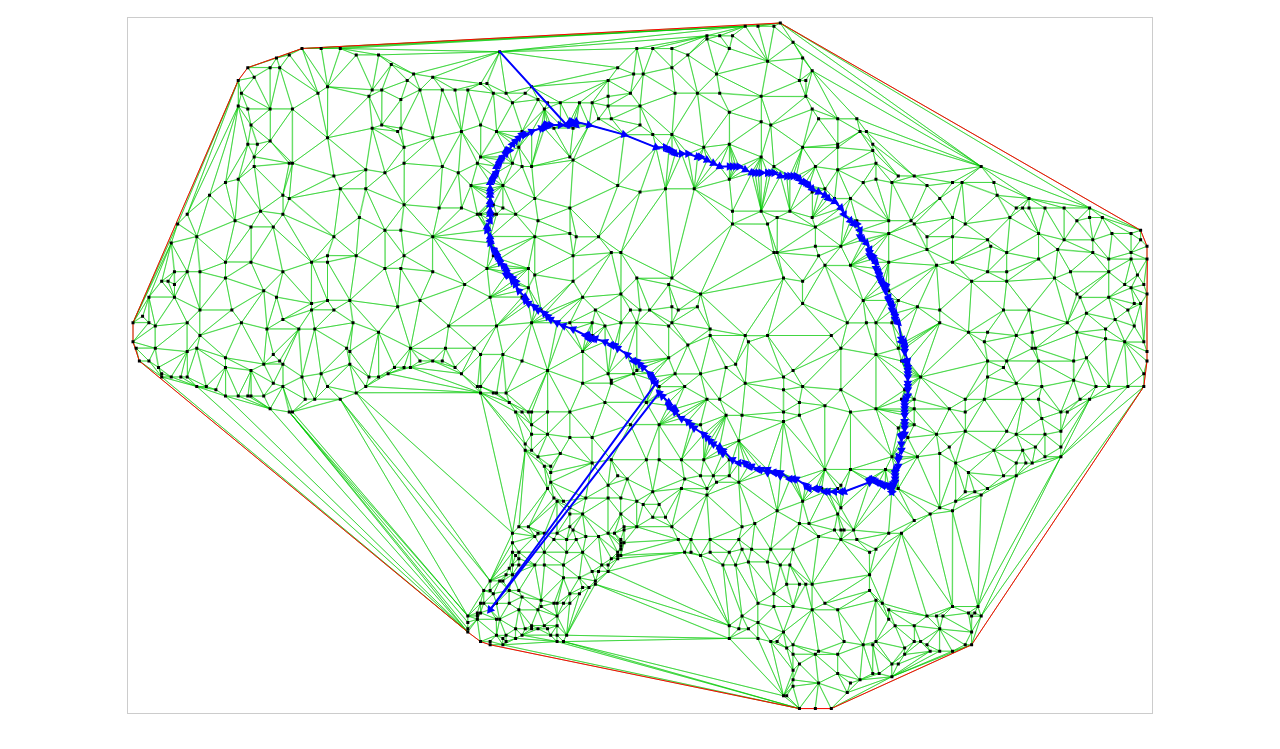
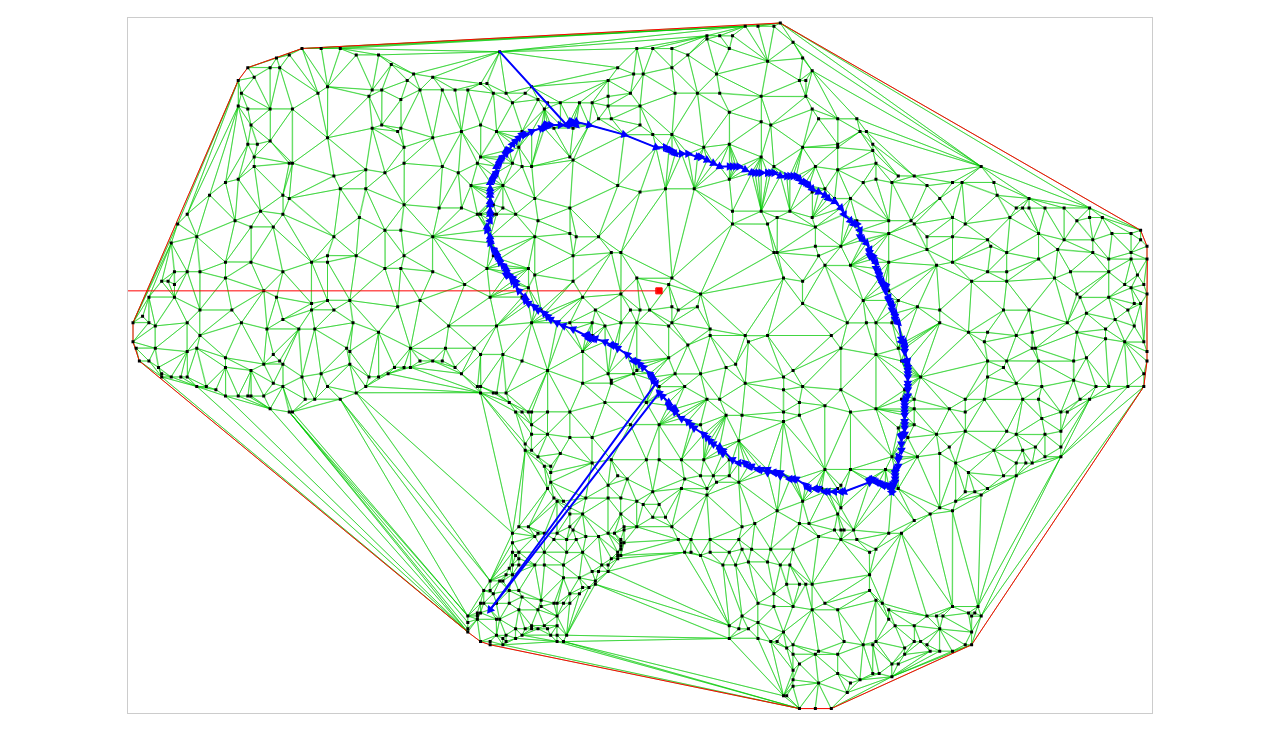
Before and after one commit to willmac321/constrainodelaunato, a website: page main.html in a window 1280 px wide. Shown: the part 51-800 px from the top of the page. Drawn offline with Linux system fonts and the light colour scheme.

Commit message:
got intersect and winding num working

```diff
--- a/constrainodelaunato.js
+++ b/constrainodelaunato.js
@@ -603,6 +603,15 @@
     		this.indices = [];
     		this.center = this.calcCenter();
     		this.coords = sortHeap(this.coords, 2, 'polar', [this.center.x, this.center.y]);
+    		this.minY = minimumPointY(this.coords2D);
+    		this.minX = minimumPointX(this.coords2D);
+    		this.ray;
+    		//center of test from html is not inside boundary
+    		// this point is though
+
+    		this.pointInOrOut([this.center.x, this.center.y]);
+    		this.pointInOrOut([this.minX.x + 1000, this.minX.y]);
+    		console.log(this.pointInOrOut([180, 100]));
     	}
 
     	//concave center point
@@ -613,12 +622,81 @@
     			p.x += this.coords[i];
     			p.y += this.coords[i + 1];
     		}
-
     		p.x = p.x / (this.coords.length / 2);
     		p.y = p.y / (this.coords.length / 2);
-
     		return p;
     	}
+
+    	pointInOrOut(point) {
+
+    		//assume ray going to + infinity on x plane
+    		let p = {x0: point[0], y0: point[1], x1: this.minX.x - 1000, y1: point[1]};
+    		this.ray = p;
+    		console.log(this.ray);
+    		//lets use non-zero winding number rule
+    		let windingNum = 0;
+
+    		for (let i = 0; i < this.coords.length; i += 2) {
+    			let l = {
+    				x0: this.coords[i],
+    				y0: this.coords[i + 1],
+    				x1: this.coords[(i + 2 ) > this.coords.length - 1 ? 0 : i + 2],
+    				y1: this.coords[(i + 3 ) > this.coords.length - 1 ? 1 : i + 3]
+    			};
+    //			console.log(l, p);
+    			let intersect = this.intersect(p, l);
+    			if (isFinite(intersect.x)) {
+    				if(l.y1 - l.y0 > 0) {
+    					windingNum++;
+    				} else if(l.y1 - l.y0 < 0) {
+    					windingNum--;
+    				}
+    			}
+    		}
+    		console.log(windingNum);
+    		return windingNum !== 0;
+    	}
+
+    	intersect(p, l) {
+    		let den = ((l.y1 - l.y0) * (p.x1 - p.x0)) - ((l.x1 - l.x0) * (p.y1 - p.y0));
+    		if (den === 0) {
+    			return {x:Infinity, y:Infinity};
+    		}
+
+    		let a = p.y0 - l.y0;
+    		let b = p.x0 - l.x0;
+
+    		let num1 = ((l.x1 - l.x0) * a) - ((l.y1 - l.y0) * b);
+    		let num2 = ((p.x1 - p.x0) * a) - ((p.y1 - p.y0) * b);
+
+    		a = num1 / den;
+    		b = num2 / den;
+
+    		let rv = {
+    			x: p.x0 + (a * (p.x1 - p.x0)),
+    			y: p.y0 + (a * (p.y1 - p.y0))
+    		};
+
+    		let t = {a:false, b:false};
+
+    //		if (p.y1 === rv.y) {
+    //			console.log(a, b);
+    //		}
+    //
+    		if (a >= 0 && a < 1) {
+    			t.a = true;
+    		}
+    		if (b >= 0 && b < 1) {
+    			t.b = true;
+    		}
+    		if(t.a && t.b) {
+    			return rv;
+    		} else {
+    			return {x:Infinity, y:Infinity};
+    		}
+    	}
+
+
     	makaThaEnvelope(arr, k) {
     //k nearest neighbor babbbbyyyy
     //https://towardsdatascience.com/the-concave-hull-c649795c0f0f
@@ -652,19 +730,6 @@
     		}
     		this.delaunator = new Delaunator(coords);
     //		this.pointInOrOut([1,1]);
-    	}
-
-    	pointInOrOut(point) {
-    		for (let h of this.boundary.hull) {
-    			console.log(h);
-    		}
-    //		console.log(this.coords);
-    //		for (let e = 0; e < this.delaunator.triangles.length; e++) {
-    //			if (e > this.delaunator.halfedges[e]) {
-    //				let p = points[this.delaunator.triangles[e]];
-    //				let q = points[this.delaunator.triangles[nextHalfedge(e)]];
-    //			}
-    //		}
     	}
 
 
@@ -704,8 +769,6 @@
 
     function sortHeap(arr, dim, criteria, centerPoint) {
     		let newArr = [];
-    		let minY = Infinity;
-    		let minX = Infinity;
     		//convert point arr to 2d -> easier for me to get my head around sorting
     		if (dim > 1) {
     			while(arr.length) newArr.push(arr.splice(0, dim));
@@ -713,6 +776,18 @@
     		else{
     			newArr = arr.slice();
     		}
+    		let minPoint = minimumPointY(newArr);
+    		console.log(minPoint.x, minPoint.y, newArr.slice());
+    //		builtInSort([minX, minY], newArr);
+    		heapSort([minPoint.x, minPoint.y], newArr, newArr.length, criteria, centerPoint);
+    		console.log(minPoint.x, minPoint.y, newArr.slice());
+
+    		return newArr.flat();
+    }
+
+    function minimumPointY(newArr) {
+    		let minY = Infinity;
+    		let minX = Infinity;
     		if (Array.isArray(newArr[0])) {
     			for (let p = 0; p < newArr.length; p++) {
     				if (newArr[p][1] < minY) {
@@ -731,12 +806,31 @@
     				}
     			}
     		}
-    		console.log(minX, minY, newArr.slice());
-    //		builtInSort([minX, minY], newArr);
-    		heapSort([minX, minY], newArr, newArr.length, criteria, centerPoint);
-    		console.log(minX, minY, newArr.slice());
+    	return {x: minX, y:minY};
+    }
 
-    		return newArr.flat();
+    function minimumPointX(newArr) {
+    		let minY = Infinity;
+    		let minX = Infinity;
+    		if (Array.isArray(newArr[0])) {
+    			for (let p = 0; p < newArr.length; p++) {
+    				if (newArr[p][0] < minX) {
+    					minX = newArr[p][0];
+    					minY = newArr[p][1];
+    				}
+    				else if (newArr[p][1] <= minY && newArr[p][0] <= minX) {
+    					minX = newArr[p][0];
+    					minY = newArr[p][1];
+    				}
+    			}
+    		} else {
+    			for (let p = 0; p < newArr.length; p++) {
+    				if (newArr[p] < minX) {
+    					minX = newArr[p];
+    				}
+    			}
+    		}
+    	return {x: minX, y: minY};
     }
 
     return ConstrainoDelaunato;
--- a/main.html
+++ b/main.html
@@ -158,12 +158,24 @@ function draw() {
     ctx.fillStyle = 'black';
     ctx.beginPath();
     for (var i = 0; i < updateArr.length; i++) {
-        ctx.rect(getX(i) - 1.5, getY(i) - 1.5, 3, 3);
+    	ctx.rect(getX(i) - 1.5, getY(i) - 1.5, 3, 3);
     }
     ctx.fill();
 
+	const b = delaunay.boundary;
+    ctx.fillStyle = 'red';
     ctx.beginPath();
+    ctx.rect(padding + ratio * (b.ray.x0 - minX) - 3, padding + ratio * (b.ray.y0 - minY) - 3, 6, 6);
+	ctx.moveTo(padding + ratio * (b.ray.x0 - minX), padding + ratio * (b.ray.y0 - minY));
+	ctx.lineTo(padding + ratio * (b.ray.x1 - minX), padding + ratio * (b.ray.y1 - minY));
+    ctx.fill();
+	ctx.strokeStyle = 'red';
+	ctx.stroke();
+
+
 	const bound = delaunay.bound;
+
+    ctx.beginPath();
     for (var i = 0; i < bound.length; i++) {
 		let oldpoint = {
 			x: padding + ratio * (bound[i - 2] - minX),
```
Also changed, not shown: constrainMe.js (+121 -25 lines), constrainodelaunato.min.js.
